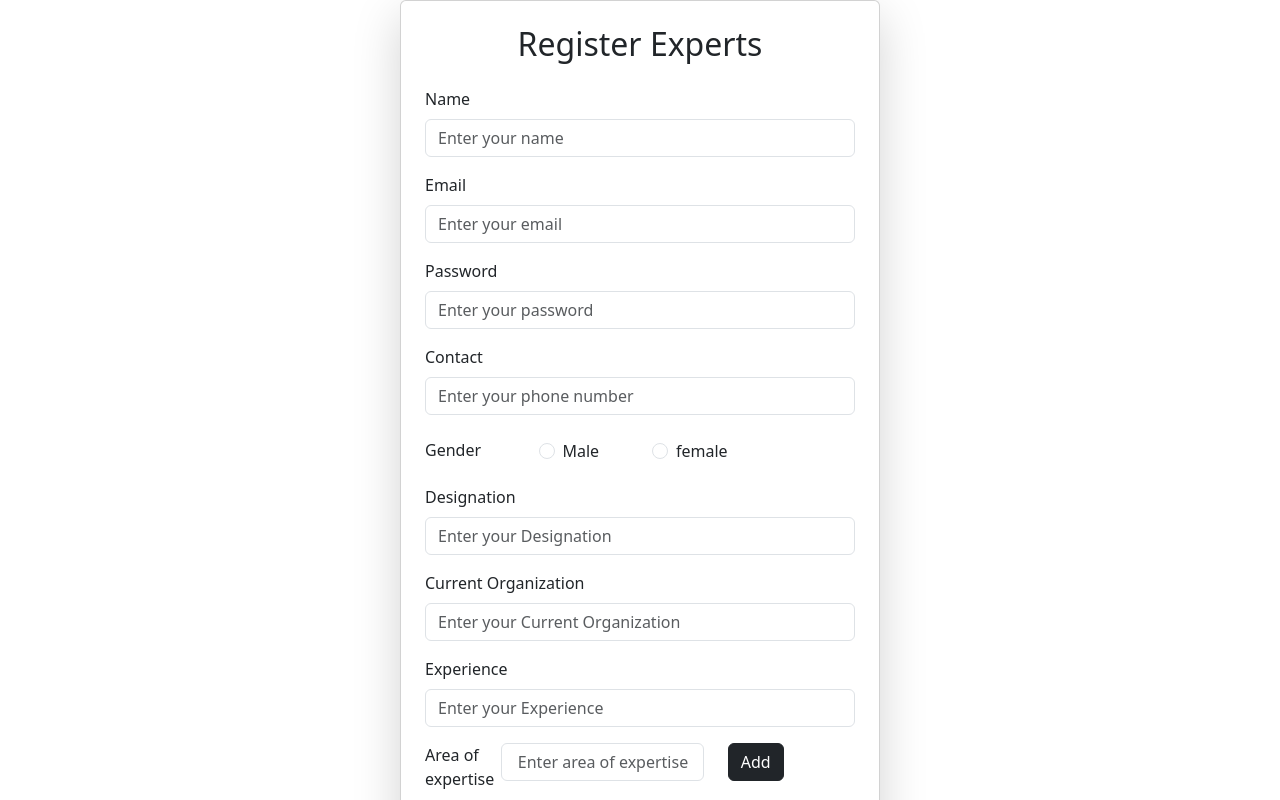
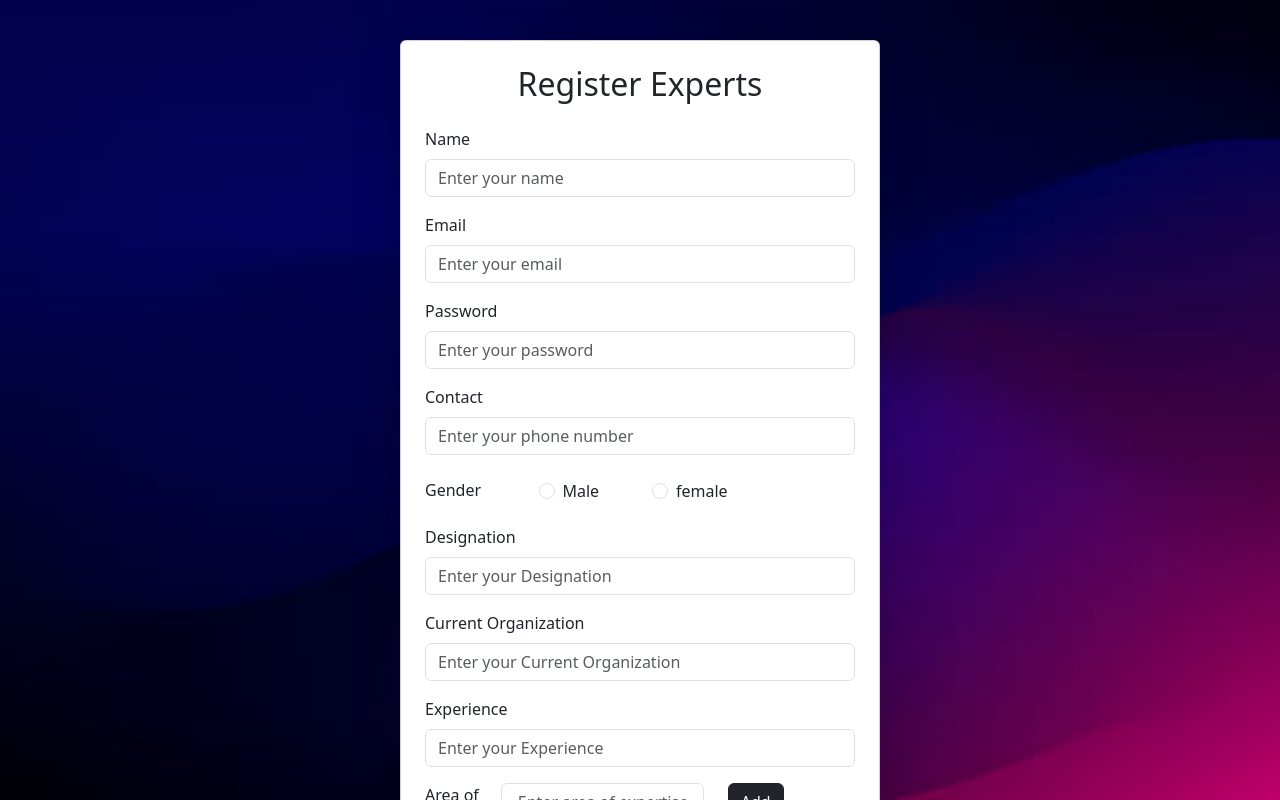
Before and after one commit to Rithin-IT/Financial-Assistance-App, a React (Vite) app: page /admin/registerexperts in a window 1280 px wide. Shown: the top 800 px of the page. Built offline with nearby package versions, Linux system fonts and the light colour scheme.

Commit message:
background image added

```diff
--- a/src/Pages/Admin/adminLogin.jsx
+++ b/src/Pages/Admin/adminLogin.jsx
@@ -6,6 +6,7 @@ import { Button, Form, Container, Row, Col, Card } from 'react-bootstrap';
 import { useSelector, useDispatch } from 'react-redux';
 import { useNavigate } from 'react-router';
 import axios from 'axios';
+import imag2 from '../../assets/imag2.avif'
 function AdminLogin() {
     const navigate = useNavigate();
     const dispatch = useDispatch();
@@ -43,7 +44,11 @@ function AdminLogin() {
 
            })
     }
-    return <div>
+    return <div style={{
+        backgroundImage:`url(${imag2})`,
+        backgroundSize:"cover",
+        height:"700px"
+    }}>
         <Container className="d-flex justify-content-center align-items-center vh-100">
             <Row>
                 <Col>
--- a/src/Pages/Admin/registerExperts.jsx
+++ b/src/Pages/Admin/registerExperts.jsx
@@ -7,6 +7,7 @@ import { Button, Form, Container, Row, Col, Card, CloseButton } from 'react-boot
 import { useSelector, useDispatch } from 'react-redux';
 import { useNavigate } from 'react-router';
 import axios from 'axios';
+import blue from '../../assets/blue.jpg';
 function RegisterExperts() {
 
     const navigate = useNavigate();
@@ -74,11 +75,16 @@ function RegisterExperts() {
                 navigate('/admin/manageexperts')
             })
     }
-    return <div>
+    return <div style={{
+        backgroundImage: `url(${blue})`,
+        backgroundSize: "cover",
+        backgroundRepeat: "no-repeat",
+        height: "1000px"
+    }}>
         <Container className="d-flex justify-content-center align-items-center min-vh-100">
-            <Card className="p-4 shadow-lg" style={{ width: '30rem' }}>
+            <Card className="p-4 shadow-lg" style={{ width: '30rem', height: "900px",marginTop:"40px" }}>
                 <h2 className="text-center mb-4">Register Experts</h2>
-                <Form>
+                <Form style={{ height: "550px" }}>
                     <Form.Group className="mb-3">
                         <Form.Label>Name</Form.Label>
                         <Form.Control type="text" placeholder="Enter your name"
```
Also changed, not shown: src/assets/blue.jpg (added), src/assets/imag2.avif (added). Lines whose indentation alone changed are shown as unchanged.
